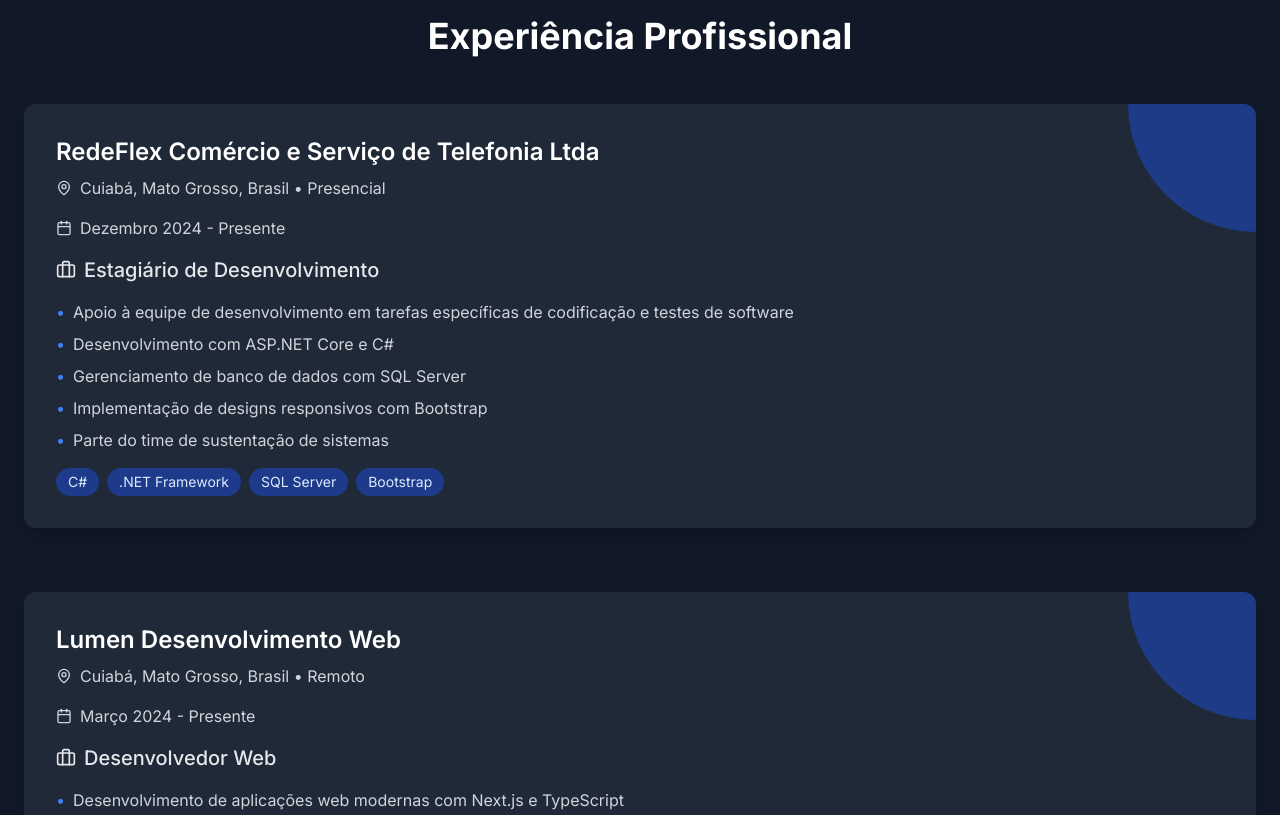
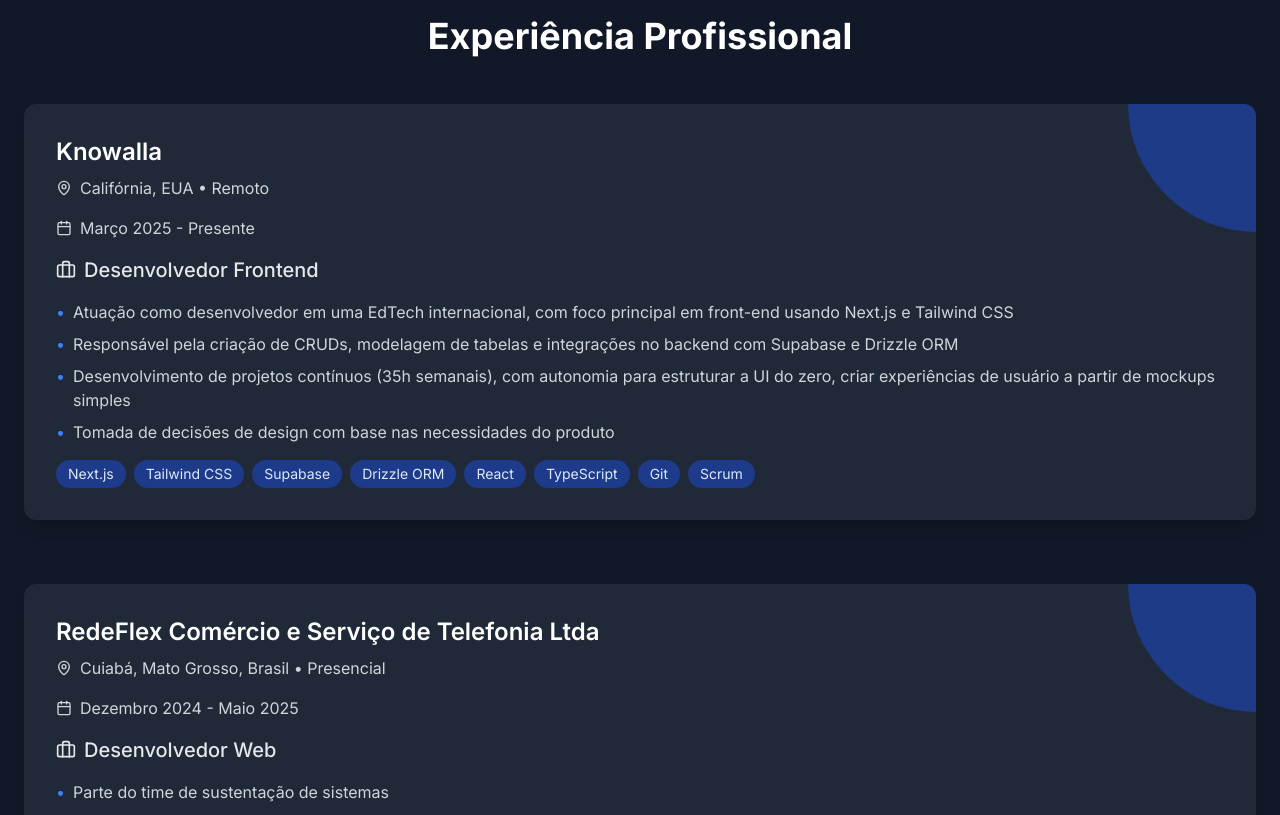
Before and after one commit to Acaj0/portfolio, a Next.js app: page / in a window 1280 px wide. Shown: the part 1960-2775 px from the top of the page. Built offline with nearby package versions, Linux system fonts and the light colour scheme.

Commit message:
update curriculo

```diff
--- a/app/components/Experience.tsx
+++ b/app/components/Experience.tsx
@@ -5,19 +5,33 @@ import { motion } from "framer-motion"
 import AnimatedSectionHeader from "./AnimatedSectionHeader"
 
 export default function Experience() {
-  const experiences = [
+const experiences = [
+    {
+      company: "Knowalla",
+      location: "Califórnia, EUA",
+      period: "Março 2025 - Presente",
+      role: "Desenvolvedor Frontend",
+      type: "Remoto",
+      responsabilidades: [
+        "Atuação como desenvolvedor em uma EdTech internacional, com foco principal em front-end usando Next.js e Tailwind CSS",
+        "Responsável pela criação de CRUDs, modelagem de tabelas e integrações no backend com Supabase e Drizzle ORM",
+        "Desenvolvimento de projetos contínuos (35h semanais), com autonomia para estruturar a UI do zero, criar experiências de usuário a partir de mockups simples",
+        "Tomada de decisões de design com base nas necessidades do produto",
+      ],
+      tecnologias: ["Next.js", "Tailwind CSS", "Supabase", "Drizzle ORM", "React", "TypeScript", "Git", "Scrum"],
+    },
     {
       company: "RedeFlex Comércio e Serviço de Telefonia Ltda",
       location: "Cuiabá, Mato Grosso, Brasil",
-      period: "Dezembro 2024 - Presente",
-      role: "Estagiário de Desenvolvimento",
+      period: "Dezembro 2024 - Maio 2025",
+      role: "Desenvolvedor Web",
       type: "Presencial",
       responsabilidades: [
+        "Parte do time de sustentação de sistemas",
         "Apoio à equipe de desenvolvimento em tarefas específicas de codificação e testes de software",
         "Desenvolvimento com ASP.NET Core e C#",
         "Gerenciamento de banco de dados com SQL Server",
         "Implementação de designs responsivos com Bootstrap",
-        "Parte do time de sustentação de sistemas",
       ],
       tecnologias: ["C#", ".NET Framework", "SQL Server", "Bootstrap"],
     },
@@ -37,7 +51,6 @@ export default function Experience() {
       tecnologias: ["Next.js", "TypeScript", "Tailwind CSS", "Node.js"],
     },
   ]
-
   return (
     <section
       id="experiencia"
```
Also changed, not shown: 1 other file (tests, documents, lock files or other folders).
